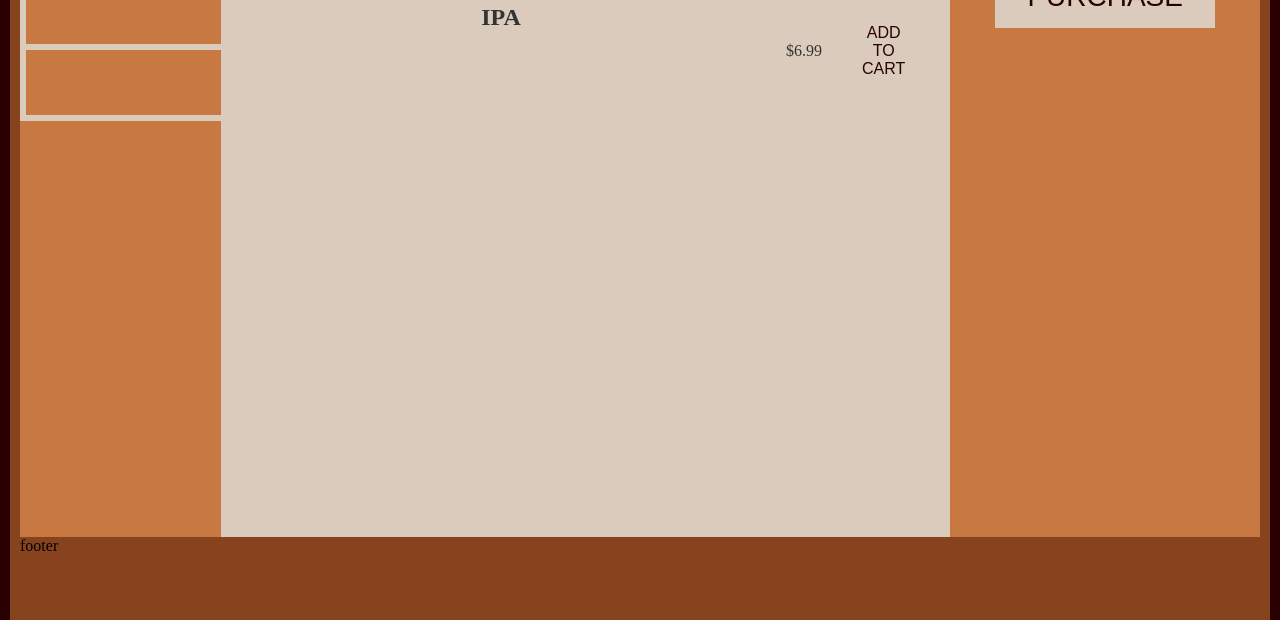
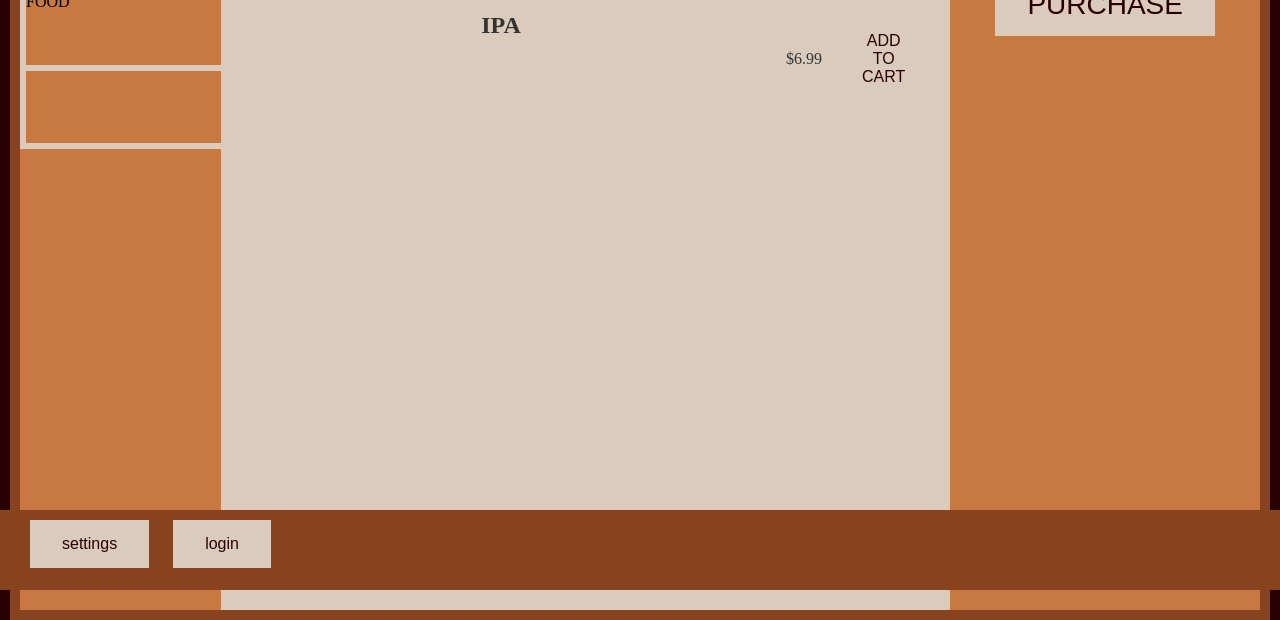
Before and after one commit to Anton-Augustsson/a-handful-of-sailors, a plain HTML site: page src/customer/src/customer.html in a window 1280 px wide. Shown: the part 210-830 px from the top of the page. Drawn offline with Linux system fonts and the light colour scheme.

Commit message:
added javascript-footer

```diff
--- a/src/customer/src/css/customer.css
+++ b/src/customer/src/css/customer.css
@@ -24,7 +24,7 @@ div{
     background-color: var(--color-two);
 }
 
-.footer{
+.footer-temp{
     background-color: var(--color-two);
 }
 
--- a/src/customer/src/customer.html
+++ b/src/customer/src/customer.html
@@ -6,9 +6,11 @@
     <meta http-equiv="X-UA-Compatible" content="ie=edge">
     <title>Customer</title>
     <link rel="stylesheet" href="../../css/style.css">  <!--Tror de flesta sidorna brukar vara att body är margin 0?-->
+    <link rel="stylesheet" href="../../css/header-footer.css">
     <link rel="stylesheet" href="css/customer.css">
 
     <script src="../../../doc/proj/Dutchman Files/jquery-3.3.1.min.js"></script>
+    <script src="../../js/header-footer.js"></script>
     <script src="js/customer.js" async></script>
 </head>
 <body>
@@ -95,9 +97,10 @@
         </section>
 
     </div>
-    <div class="footer">
+    <!--<div class="footer-temp">
         footer
-    </div>
+    </div>-->
 </div>
+<footer id="footer"></footer>
 </body>
 </html>
```
